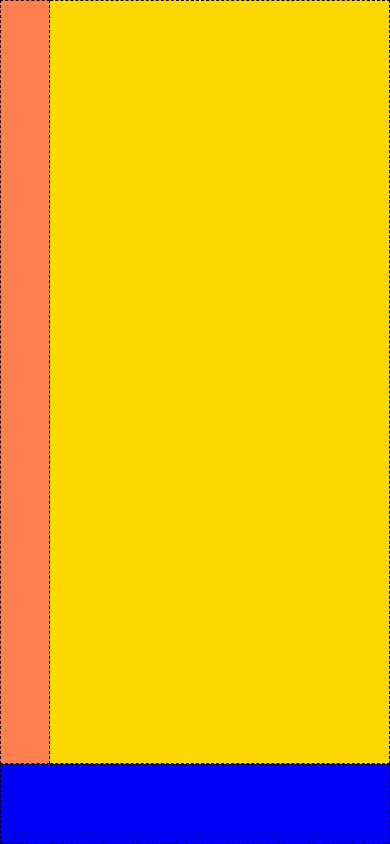
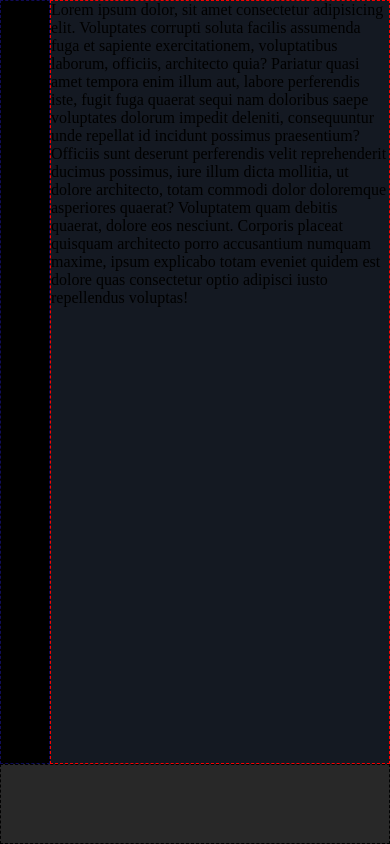
Before and after one commit to danielaconceicao/html-css-spotifyweb, a plain HTML site: page index.html in a window 390 px wide. Drawn offline with Linux system fonts and the light colour scheme.

Commit message:
making the web app responsive

```diff
--- a/assets/css/style.css
+++ b/assets/css/style.css
@@ -1,33 +1,57 @@
-*{
+* {
     margin: 0;
     padding: 0;
     border: 0;
     box-sizing: border-box;
 }
 
-body{
+:root{
+    --main-bg: #141922;
+    --sidebar-bg: #000000;
+    --footer-bg: #282828;
+    --header-bg: #080b12;
+    --text-color: #707277;
+    --title-color: #ffffff;
+}
+
+body {
     overflow: hidden;
     height: 100vh;
 }
 
-#sidenav{
-    border: 1px dashed black;
-    background-color: coral;
+.ml-xs{
+    margin-left: 50px;
+}
+
+
+#sidebar {
+    border: 1px dashed rgb(17, 12, 90);
     width: 50px;
     height: calc(100% - 80px);
+    margin-bottom: 80px;
     position: fixed;
+    background-color: var(--sidebar-bg);
+
+    @media screen and (min-width: 600px) {
+        width: 245px;
+    }
 }
 
-#app-main{
-    border: 1px dashed;
-    background-color: gold;
-    width: 100%;
+#app-main {
+    border: 1px dashed red;
+    background-color: var(--main-bg);
+    width: 100% - 80;
     height: calc(100% - 80px);
+    margin-left: 50px;
+
+    @media screen and (min-width: 600px) {
+       margin-left: 245px;
+    }
 }
 
-#app-footer{
+#app-footer {
     border: 1px dashed;
-    background-color: blue;
+    background-color: var(--footer-bg);
     height: 80px;
     width: 100%;
     position: fixed;
--- a/index.html
+++ b/index.html
@@ -1,23 +1,25 @@
 <!DOCTYPE html>
 <html lang="en">
+
 <head>
     <meta charset="UTF-8">
     <meta name="viewport" content="width=device-width, initial-scale=1.0">
     <title>spotify</title>
     <link rel="stylesheet" href="./assets/css/style.css">
 </head>
+
 <body>
-
-    <div id="sidenav"></div>
+    <div id="sidebar"></div>
 
     </div>
 
     <main id="app-main">
-
+       <p>Lorem ipsum dolor, sit amet consectetur adipisicing elit. Voluptates corrupti soluta facilis assumenda fuga et sapiente exercitationem, voluptatibus laborum, officiis, architecto quia? Pariatur quasi amet tempora enim illum aut, labore perferendis iste, fugit fuga quaerat sequi nam doloribus saepe voluptates dolorum impedit deleniti, consequuntur unde repellat id incidunt possimus praesentium? Officiis sunt deserunt perferendis velit reprehenderit ducimus possimus, iure illum dicta mollitia, ut dolore architecto, totam commodi dolor doloremque asperiores quaerat? Voluptatem quam debitis quaerat, dolore eos nesciunt. Corporis placeat quisquam architecto porro accusantium numquam maxime, ipsum explicabo totam eveniet quidem est dolore quas consectetur optio adipisci iusto repellendus voluptas!</p>
     </main>
 
     <footer id="app-footer">
 
     </footer>
 </body>
+
 </html>
```
